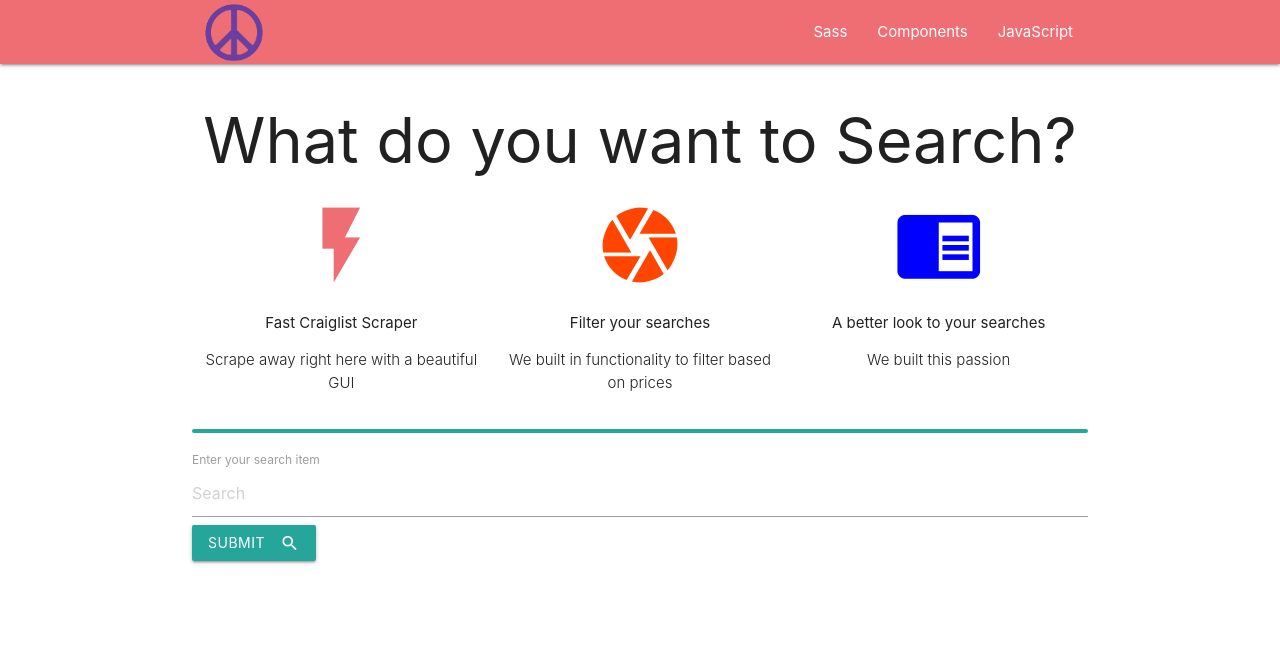
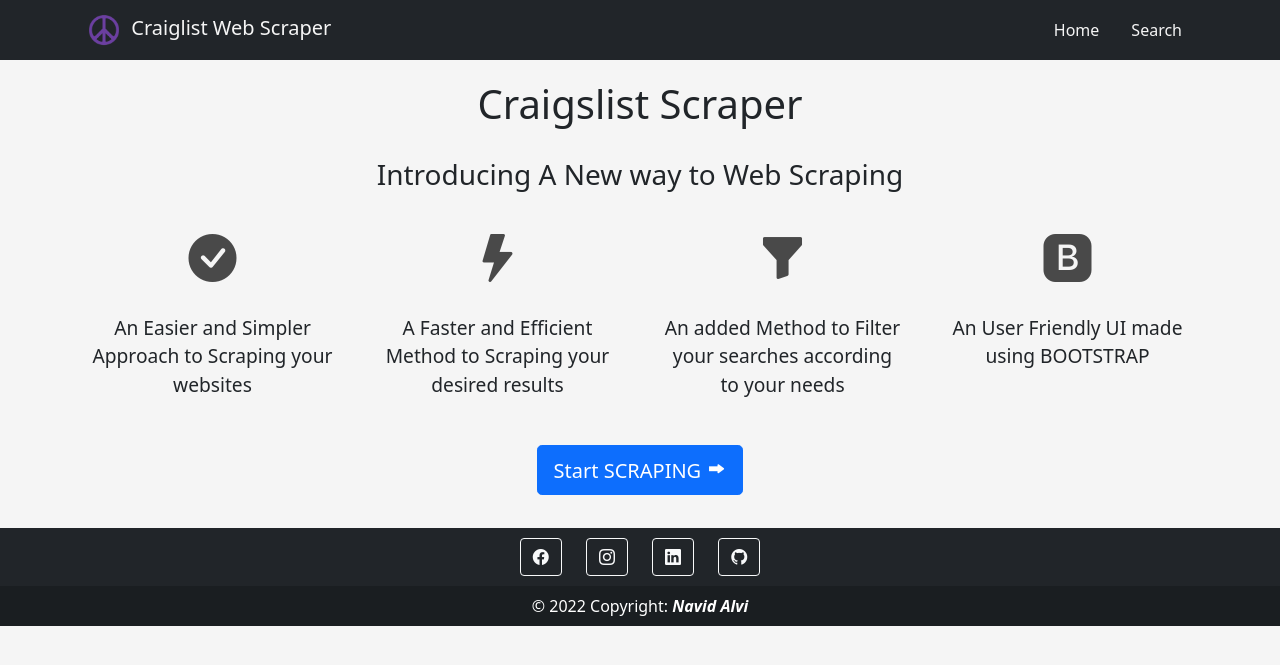
Before and after one commit to navid001/Craigslist-Web-Scraper, a Django app: page / in a window 1280 px wide. Shown: the top 665 px of the page. Run offline with Django 4.2, Linux system fonts and the light colour scheme; some libraries are stand-ins or nearby versions.

Commit message:
Customized the Frontend according to necessity

```diff
--- a/app/urls.py
+++ b/app/urls.py
@@ -3,6 +3,7 @@
 from . import views
 
 urlpatterns = [
-    path('',views.home,name='home'),
+    path('',views.home,name='home page'),
+    path('search',views.search,name='search'),
     path('new_search',views.new_search,name='new_search'),
 ]
--- a/app/views.py
+++ b/app/views.py
@@ -4,14 +4,17 @@
 
 # Create your views here.
 def home(request):
-    return render(request,'base.html')
+    return render(request,'index.html')
 
 def new_search(request):
-    url='https://newyork.craigslist.org/search/bbb?query='
+    return render(request,'newsearch.html')
+
+def search(request):
+    # url='https://newyork.craigslist.org/search/bbb?query='
     search=request.POST.get('search')
-    final_url=url+search
-    print(final_url)
+    # final_url=url+search
+    # print(final_url)
     search_parameters = {
         'search':search,
     }
-    return render(request,'new_search.html',search_parameters)
+    return render(request,'search.html',search_parameters)
--- /dev/null
+++ b/static/styles/style.css
@@ -0,0 +1,88 @@
+body {
+    background: whitesmoke;
+}
+
+nav {
+    padding: 5px;
+}
+
+.navbar-brand {
+    color: whitesmoke;
+}
+
+.nav-link {
+    color: whitesmoke;
+}
+
+.start-button {
+    margin: 25px;
+}
+
+.social-container {
+    padding: 10px;
+    margin: 0.5;
+}
+
+.social-btn {
+    margin: 0 10px;
+}
+
+footer {
+    margin-top: 33px;
+}
+
+.front-intro {
+    margin: 20px 20px 30px 20px;
+}
+
+.features {
+    font-size: larger;
+    margin: 20px 10px;
+}
+
+.feature-icon {
+    margin: 10px;
+}
+
+.form-control {
+    width: 0;
+}
+
+.searchlabel1 {
+    margin: 132px 140px 10px 140px;
+    font-size: 1.7em;
+}
+
+.searchbox1 {
+    margin: 15px 140px 15px 140px;
+    font-size: 1.2em;
+    width: 55%;
+}
+
+.submit1 {
+    margin: 10px 140px 130px 140px;
+    font-size: 1.2em;
+    padding: 5px 30px;
+    max-width: 400px;
+}
+
+.searchlabel2 {
+    margin: 30px 140px 10px 60px;
+    font-size: 1.2em;
+}
+
+.searchbox2 {
+    margin: 10px 140px 15px 60px;
+    width: 55%;
+}
+
+.submit2 {
+    margin: 10px 140px 130px 60px;
+    padding: 5px 30px;
+    max-width: 400px;
+}
+
+.card {
+    padding: 10px;
+    margin: 10px;
+}
--- a/templates/base.html
+++ b/templates/base.html
@@ -6,65 +6,52 @@
     <meta charset="UTF-8">
     <meta name="viewport" content="width=device-width, user-scalable=no, initial-scale=1.0, maximum-scale=1.0, minimum-scale=1.0">
     <meta http-equiv="X-UA-Compatible" content="ie=edge">
+    <!-- BOOTSTRAP CSS -->
+    <link href="https://cdn.jsdelivr.net/npm/bootstrap@5.1.3/dist/css/bootstrap.min.css" rel="stylesheet" integrity="sha384-1BmE4kWBq78iYhFldvKuhfTAU6auU8tT94WrHftjDbrCEXSU1oBoqyl2QvZ6jIW3" crossorigin="anonymous">
+    <link rel="stylesheet" href="https://cdn.jsdelivr.net/npm/bootstrap-icons@1.3.0/font/bootstrap-icons.css">
+    <!-- Customized CSS -->
     <link rel="stylesheet" type="text/css" href="{% static 'styles/style.css' %}">
-    <link rel="stylesheet" href="https://cdnjs.cloudflare.com/ajax/libs/materialize/1.0.0/css/materialize.min.css">
-    <link href="https://fonts.googleapis.com/icon?family=Material+Icons" rel="stylesheet">
     <link rel="icon" href="{% static 'logo.png' %}">
     <title>Craigslist Web Scraper</title>
 </head>
 
 <body>
-    <nav>
-        <div class="container nav-wrapper">
-            <a href="#" class="brand-logo"><img src="{% static 'logo.png' %}" height="65"></a>
-            <ul id="nav-mobile" class="right hide-on-med-and-down">
-                <li><a href="sass.html">Sass</a></li>
-                <li><a href="badges.html">Components</a></li>
-                <li><a href="collapsible.html">JavaScript</a></li>
+    <!-- The navigation bar -->
+    <nav class="navbar navbar-expand-lg bg-dark text-center text-white">
+        <div class="container">
+            <a class="navbar-brand" href="/">
+                <img src="{% static 'logo.png' %}" height="34" class="d-inline-block align-top" alt="Craigslist Logo">
+                Craiglist Web Scraper
+            </a>
+            <ul class="nav justify-content-center">
+                <li class="nav-item">
+                    <a class="nav-link active" aria-current="page" href="/">Home</a>
+                </li>
+                <li class="nav-item">
+                    <a class="nav-link" href="{% url 'new_search' %}">Search</a>
+                </li>
             </ul>
         </div>
     </nav>
-    <div class="container">
-        <h1 style="text-align: center;">What do you want to Search?</h1>
-        <div class="row">
-            <div class="col s4">
-                <div class="center">
-                    <i class="large material-icons" style="color: #EE6E73;">flash_on</i>
-                    <p>Fast Craiglist Scraper</p>
-                    <p class="light center">Scrape away right here with a beautiful GUI</p>
-                </div>
-            </div>
-            <div class="col s4">
-                <div class="center">
-                    <i class="large material-icons" style="color: orangered;">camera</i>
-                    <p>Filter your searches</p>
-                    <p class="light center">We built in functionality to filter based on prices</p>
-                </div>
-            </div>
-            <div class="col s4">
-                <div class="center">
-                    <i class="large material-icons" style="color: blue;">chrome_reader_mode</i>
-                    <p>A better look to your searches</p>
-                    <p class="light center">We built this passion</p>
-                </div>
-            </div>
+    {% block content %}
+    {% endblock content %}
+    <footer class="bg-dark text-center bottom text-white">
+        <div class="social-container container">
+            <!-- Social media -->
+            <section>
+                <a class="social-btn btn btn-outline-light btn-floating" href="https://www.facebook.com/ahsanx96/" role="button"><i class="bi bi-facebook"></i></a>
+                <a class="social-btn btn btn-outline-light btn-floating" href="https://www.instagram.com/navid_alvi_/" role="button"><i class="bi bi-instagram"></i></a>
+                <a class="social-btn btn btn-outline-light btn-floating" href="https://www.linkedin.com/in/navid-alvi-ahsan-025aaa208/" role="button"><i class="bi bi-linkedin"></i></a>
+                <a class="social-btn btn btn-outline-light btn-floating" href="https://github.com/navid001" role="button"><i class="bi bi-github"></i></a>
+            </section>
         </div>
-        <!-- <h2>New Search</h2> -->
-        <form action="{% url 'new_search' %}" method="POST">
-            {% csrf_token %}
-            <div class="progress">
-                <div class="indeterminate">hello</div>
-            </div>
-            <label for="search">Enter your search item</label>
-            <input type="text" name="search" placeholder="Search">
-            <button class="btn waves-effect waves-light" type="submit" name="submit">Submit
-                <i class="material-icons right">search</i>
-            </button>
-        </form>
-        {% block content %}
-        {% endblock content %}
-    </div>
-    <script src="https://cdnjs.cloudflare.com/ajax/libs/materialize/1.0.0/js/materialize.min.js"></script>
+        <div class="text-center p-2" style="background-color: rgba(0, 0, 0, 0.2);">
+            © 2022 Copyright:
+            <strong><em>Navid Alvi</em></strong>
+        </div>
+    </footer>
+    <!-- BOOTSTRAP JAVASCRIPT -->
+    <script src="https://cdn.jsdelivr.net/npm/bootstrap@5.1.3/dist/js/bootstrap.bundle.min.js" integrity="sha384-ka7Sk0Gln4gmtz2MlQnikT1wXgYsOg+OMhuP+IlRH9sENBO0LRn5q+8nbTov4+1p" crossorigin="anonymous"></script>
 </body>
 
 </html>
--- /dev/null
+++ b/templates/index.html
@@ -0,0 +1,34 @@
+{% extends 'base.html' %}
+{% block content %}
+{% load static %}
+<div class="container">
+    <h1 class="front-intro" style="text-align: center;">Craigslist Scraper</h1>
+    <h3 class="front-intro" style="text-align: center;">
+        Introducing A New way to Web Scraping
+    </h3>
+    <div class="row">
+        <div class="col-lg-3 col-sm-12 col-md-6 text-center">
+            <i class="bi bi-check-circle-fill feature-icon" style="font-size: 3rem; color: rgba(0, 0, 0, 0.7);"></i>
+            <p class="features">An Easier and Simpler Approach to Scraping your websites</p>
+        </div>
+        <div class="col-lg-3 col-sm-12 col-md-6 text-center">
+            <i class="bi bi-lightning-fill feature-icon" style="font-size: 3rem; color: rgba(0, 0, 0, 0.7);"></i>
+            <p class="features">A Faster and Efficient Method to Scraping your desired results</p>
+        </div>
+        <div class="col-lg-3 col-sm-12 col-md-6 text-center">
+            <i class="bi bi-funnel-fill" feature-icon style="font-size: 3rem; color: rgba(0, 0, 0, 0.7);"></i>
+            <p class="features">An added Method to Filter your searches according to your needs</p>
+        </div>
+        <div class="col-lg-3 col-sm-12 col-md-6 text-center">
+            <i class="bi bi-bootstrap-fill feature-icon" style="font-size: 3rem; color: rgba(0, 0, 0, 0.7);"></i>
+            <p class="features">An User Friendly UI made using BOOTSTRAP</p>
+        </div>
+    </div>
+    <div class="text-center start-button">
+        <a type="button" class="btn btn-primary btn-lg" href="{% url 'new_search' %}">
+            <span class="align-middle">Start SCRAPING</span>
+            <i class="bi bi-forward-fill border-0"></i>
+        </a>
+    </div>
+</div>
+{% endblock content %}
```
Also changed, not shown: templates/new_search.html (deleted, +0 -45 lines), templates/newsearch.html (added, +14 -0 lines), templates/search.html (added, +80 -0 lines), app/scraper.py (added).
